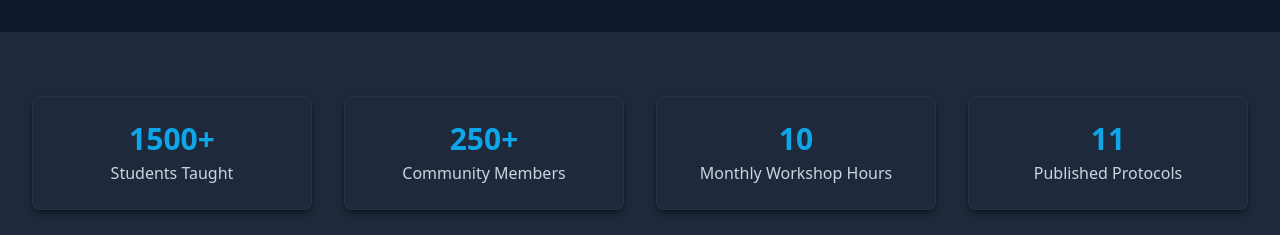
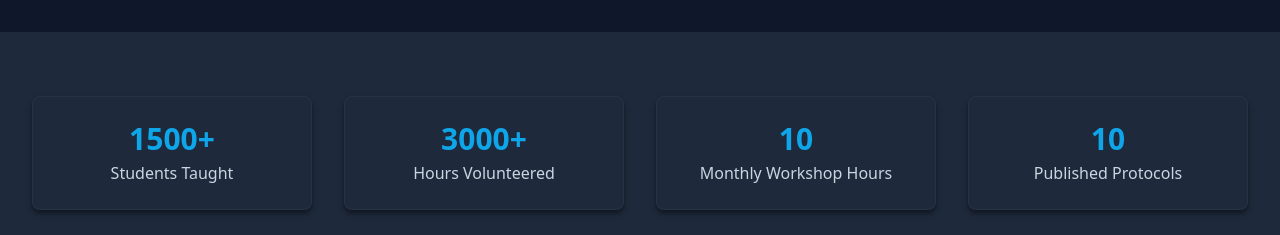
Before and after one commit to MarcPashin/CRISPR, a Next.js app in the folder crispr/: page / in a window 1280 px wide. Shown: the part 1120-1355 px from the top of the page. Built offline with nearby package versions, Linux system fonts and the light colour scheme; no server answers; the database is empty.

Commit message:
Update page.tsx

```diff
--- a/crispr/src/app/page.tsx
+++ b/crispr/src/app/page.tsx
@@ -155,9 +155,9 @@ export default async function HomePage() {
         <div className="max-w-7xl mx-auto px-4 sm:px-6 lg:px-8">
           <div className="grid grid-cols-1 md:grid-cols-4 gap-8">
             <ProjectStat value="1500+" label="Students Taught" color="primary" />
-            <ProjectStat value="250+" label="Community Members" color="primary" />
+            <ProjectStat value="3000+" label="Hours Volunteered" color="primary" />
             <ProjectStat value="10" label="Monthly Workshop Hours" color="primary" />
-            <ProjectStat value="11" label="Published Protocols" color="primary" />
+            <ProjectStat value="10" label="Published Protocols" color="primary" />
           </div>
         </div>
       </div>
```
